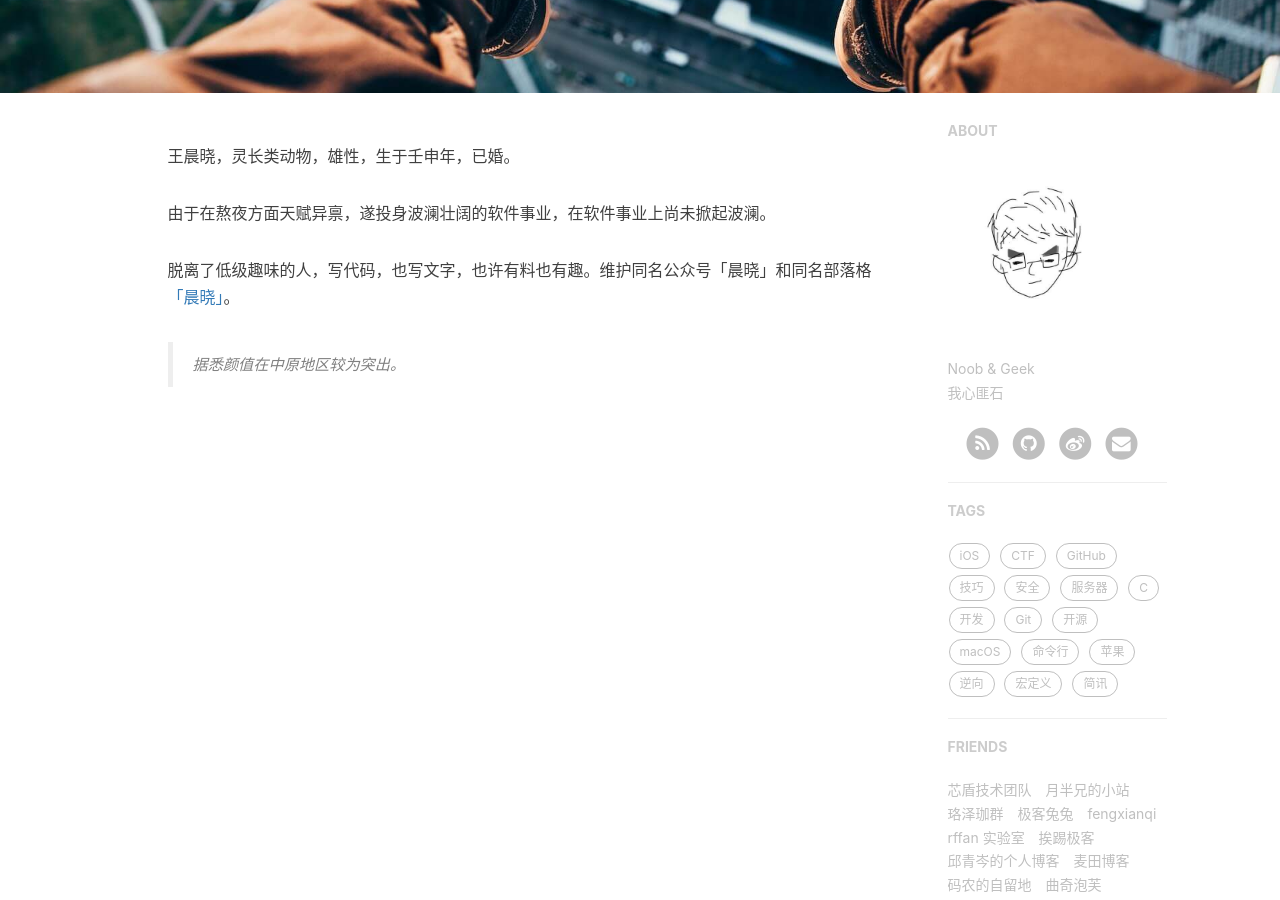
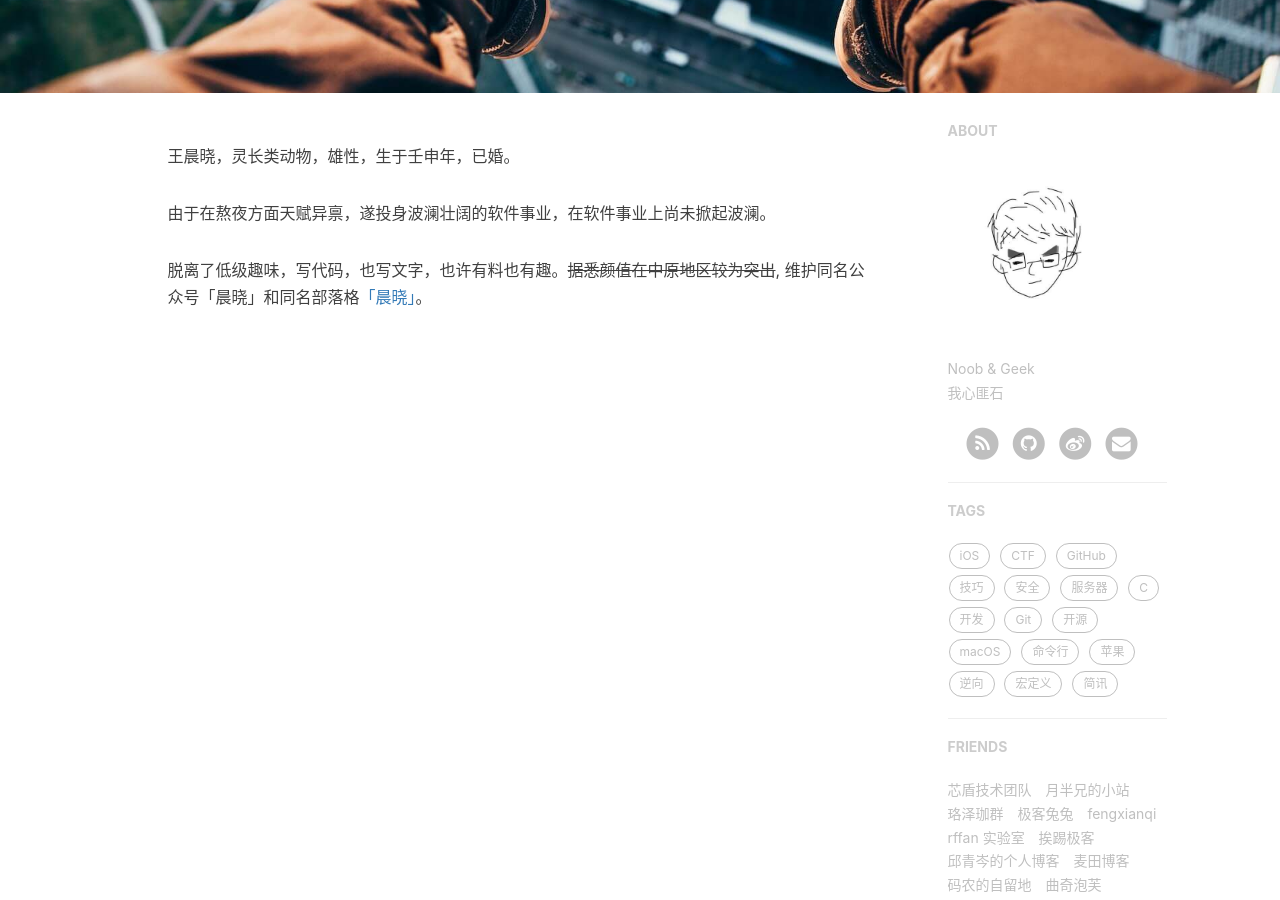
Before and after one commit to chinsyo/chinsyo.github.io, a Jekyll site: the page built from about.html, in a window 1280 px wide and 900 px high, scrolled down 325 px. Built offline with Jekyll 4.4.1, drawn with Linux system fonts in a browser that asks for light colours; comment, search, counter and statistics services are not loaded.

```diff
--- a/_includes/about/zh.md
+++ b/_includes/about/zh.md
@@ -2,6 +2,4 @@
 
 由于在熬夜方面天赋异禀，遂投身波澜壮阔的软件事业，在软件事业上尚未掀起波澜。
 
-脱离了低级趣味的人，写代码，也写文字，也许有料也有趣。维护同名公众号「晨晓」和同名部落格[「晨晓」](https://chinsyo.com)。
-
-> 据悉颜值在中原地区较为突出。
+脱离了低级趣味，写代码，也写文字，也许有料也有趣。~~据悉颜值在中原地区较为突出~~, 维护同名公众号「晨晓」和同名部落格[「晨晓」](https://chinsyo.com)。
```
